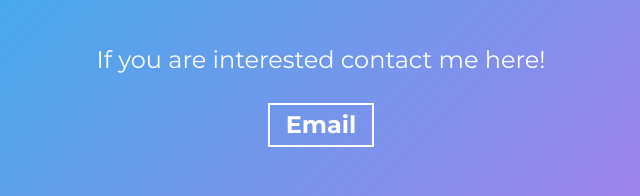
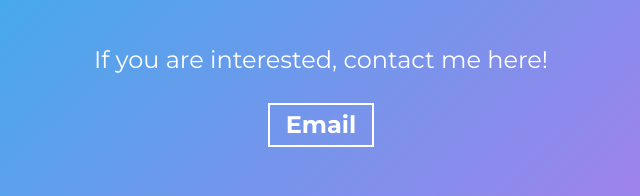
Before and after one commit to Lev1no/portfolio-site, a website built with Parcel: page src/index.html in a window 1280 px wide. Shown: the part 3427-3623 px from the top of the page, 319-959 px from the left. Built offline with nearby package versions, Linux system fonts and the light colour scheme.

Commit message:
grammar correction

```diff
--- a/src/index.html
+++ b/src/index.html
@@ -249,7 +249,7 @@
       <div class="container">
         <h2 class="section-title">Contact</h2>
         <div class="contact-wrapper load-hidden">
-          <p class="contact-wrapper__text">If you are interested contact me here!</p>
+          <p class="contact-wrapper__text">If you are interested, contact me here!</p>
           <a
             rel="noreferrer"
             target="_blank"
```
